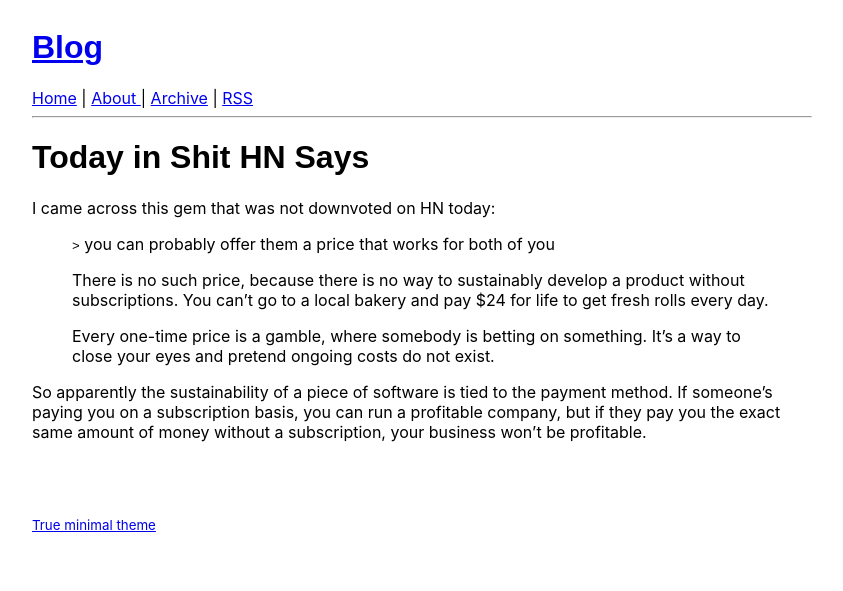
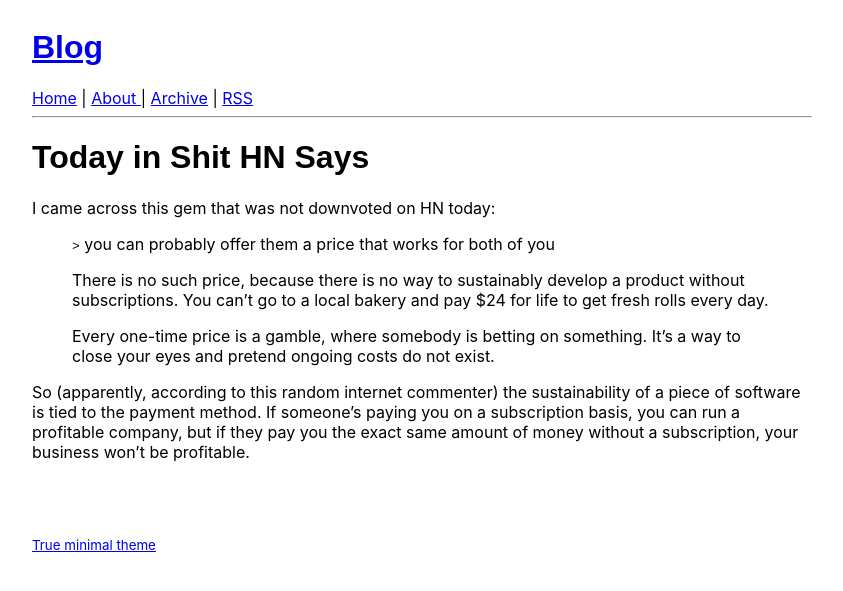
Before and after one commit to bachmeil/the-blog, a Jekyll site: the page built from _posts/2026-07-06-subscription-needed.md, in a window 1280 px wide. Shown: the top 591 px of the page, without its empty margins (218-1061 px from the left). Built offline with Jekyll 4.4.1, drawn with Linux system fonts in a browser that asks for light colours.

Commit message:
Funny HN comment

```diff
--- a/_posts/2026-07-06-subscription-needed.md
+++ b/_posts/2026-07-06-subscription-needed.md
@@ -10,4 +10,4 @@ I came across this gem that was not downvoted on HN today:
 
 > Every one-time price is a gamble, where somebody is betting on something. It's a way to close your eyes and pretend ongoing costs do not exist.
 
-So apparently the sustainability of a piece of software is tied to the payment method. If someone's paying you on a subscription basis, you can run a profitable company, but if they pay you the exact same amount of money without a subscription, your business won't be profitable.
+So (apparently, according to this random internet commenter) the sustainability of a piece of software is tied to the payment method. If someone's paying you on a subscription basis, you can run a profitable company, but if they pay you the exact same amount of money without a subscription, your business won't be profitable.
```
